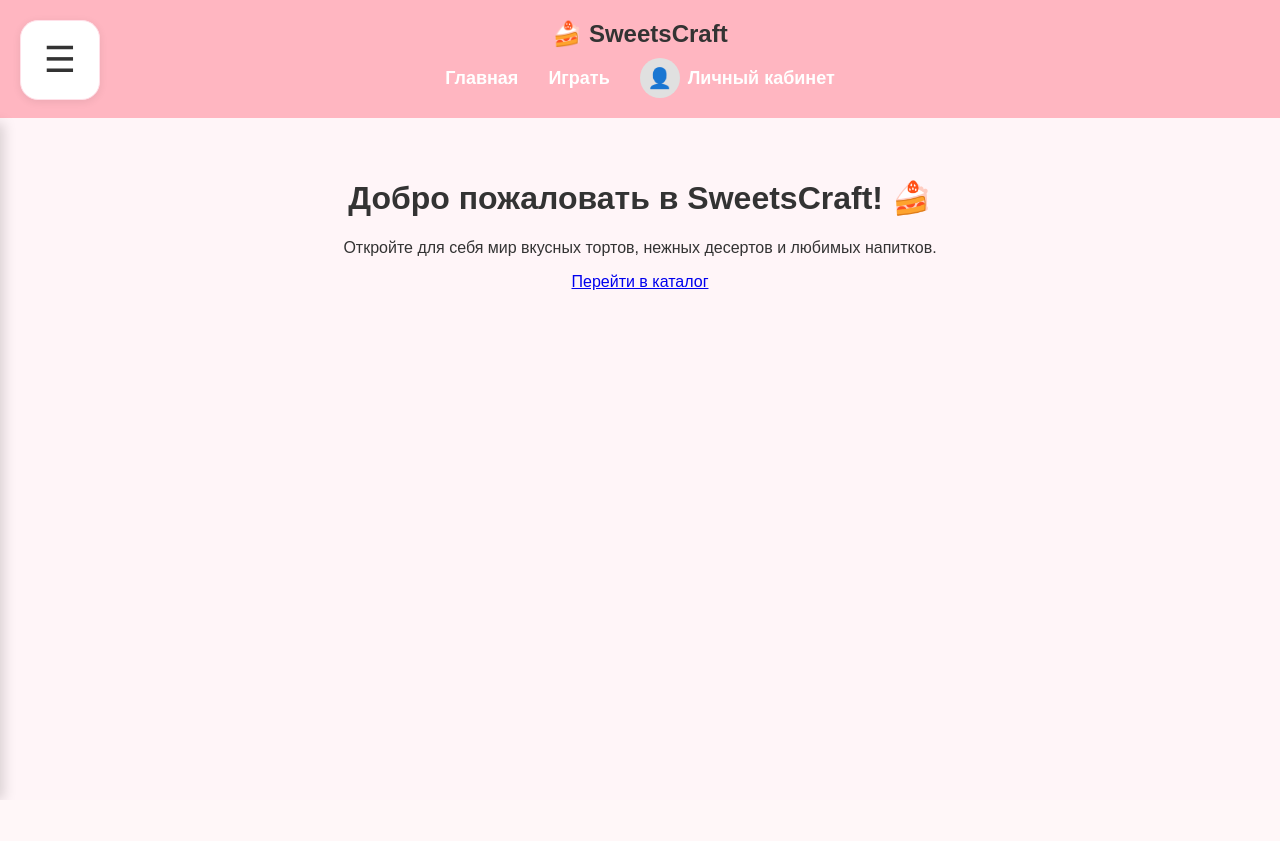
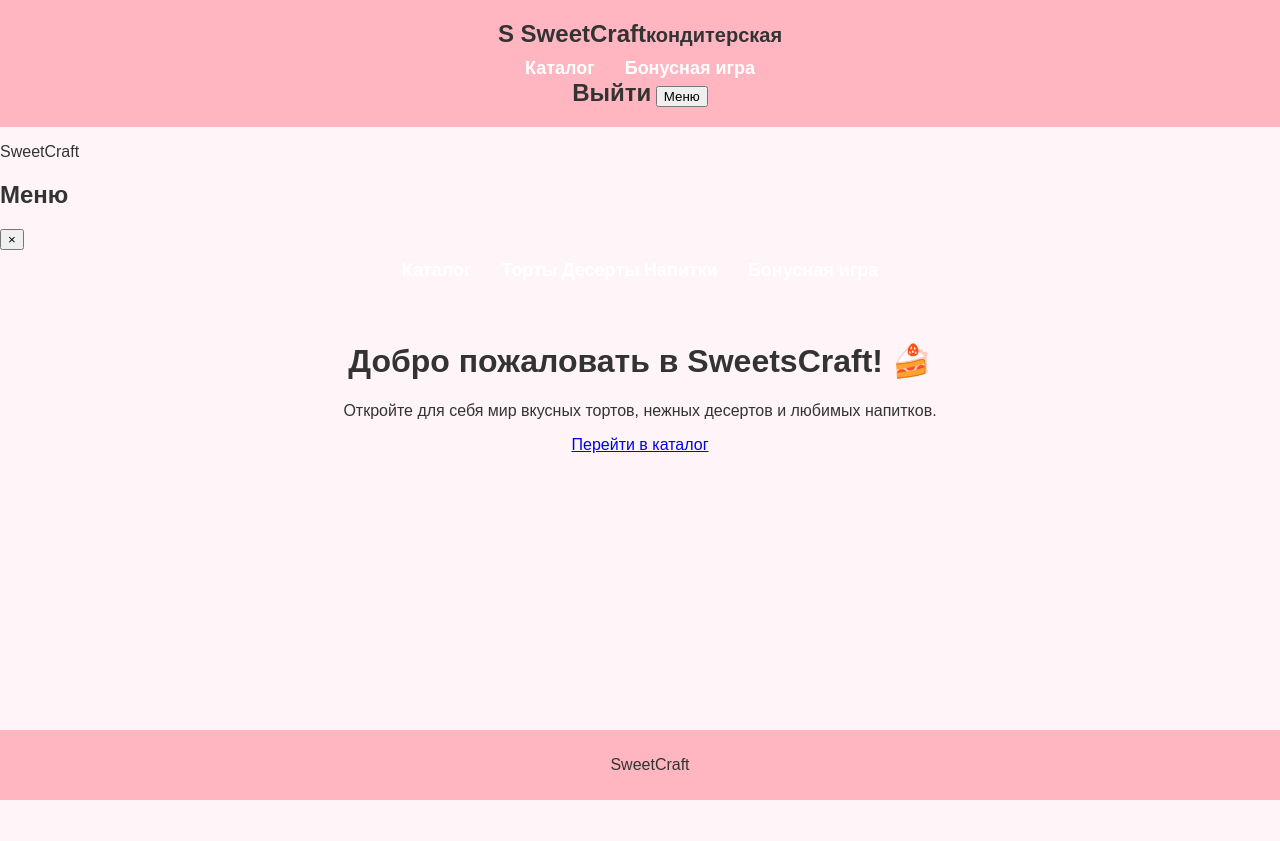
Before and after one commit to dergunovaai/SweetsCraft, a Django app: page / in a window 1280 px wide. Before the commit the page ends 800 px from the top, so only its background shows below. Run offline with Django 5.2, Linux system fonts and the light colour scheme; the visitor is signed in with stand-in values (Sample User, id 1).

Commit message:
Обновила оболочку и боковое меню

```diff
--- a/templates/base.html
+++ b/templates/base.html
@@ -1,77 +1,68 @@
-
 {% load static %}
 <!DOCTYPE html>
 <html lang="ru">
 <head>
     <meta charset="UTF-8">
-    <title>SweetsCraft - Магазин тортов</title>
+    <meta name="viewport" content="width=device-width, initial-scale=1">
+    <meta name="description" content="Авторские торты, десерты и напитки SweetCraft">
+    <title>{% block title %}SweetCraft — кондитерская{% endblock %}</title>
     <link rel="stylesheet" href="{% static 'css/style.css' %}">
-    <link rel="stylesheet" href="{% static 'css/sidebar.css' %}">
 </head>
 <body>
-
-    <input type="checkbox" id="menu-checkbox" class="menu-checkbox">
-
-    <label for="menu-checkbox" class="menu-button">
-        <span class="open-icon">☰</span>
-        <span class="close-icon">✕</span>
-    </label>
-
-    <header>
-        <a href="{% url 'index' %}">🍰 SweetsCraft</a>
-
-        <nav>
-            <a href="{% url 'index' %}">Главная</a>
-            <a href="{% url 'game' %}">Играть</a>
-
-            {% if user.is_authenticated %}
-                <a href="{% url 'profile' %}" class="profile-link">
-                    <span class="header-avatar">
-                        {% if user.profile.avatar %}
-                            <img src="{{ user.profile.avatar.url }}" alt="Аватар">
-                        {% else %}
-                            <span class="avatar-placeholder">👤</span>
-                        {% endif %}
-                    </span>
-                    Личный кабинет
-                </a>
-            {% else %}
-                <a href="{% url 'login' %}">Войти</a>
-                <a href="{% url 'register' %}">Регистрация</a>
-            {% endif %}
-        </nav>
+    <header class="site-header">
+        <div class="page-shell site-header__inner">
+            <a class="brand" href="{% url 'index' %}" aria-label="SweetCraft, на главную">
+                <span class="brand__mark" aria-hidden="true">S</span>
+                <span class="brand__text">SweetCraft<small>кондитерская</small></span>
+            </a>
+            <nav class="site-nav" aria-label="Основная навигация">
+                <a class="site-nav__link" href="{% url 'catalog' %}">Каталог</a>
+                <a class="site-nav__link" href="{% url 'game' %}">Бонусная игра</a>
+            </nav>
+            <div class="header-actions">
+                {% if user.is_authenticated %}
+                    <a class="header-action" href="{% url 'logout' %}">Выйти</a>
+                {% else %}
+                    <a class="header-action" href="{% url 'login' %}">Войти</a>
+                    <a class="header-action header-action--register" href="{% url 'register' %}">Регистрация</a>
+                {% endif %}
+                <button class="menu-toggle" id="menu-toggle" type="button" aria-controls="side-menu" aria-expanded="false" title="Открыть меню">
+                    <span class="menu-toggle__icon" aria-hidden="true"><i></i><i></i><i></i></span>
+                    <span>Меню</span>
+                </button>
+            </div>
+        </div>
     </header>
 
-    <aside class="side-menu">
-        <h2>Меню</h2>
-
-        <input type="checkbox" id="catalog-checkbox" class="catalog-checkbox">
-
-        <label for="catalog-checkbox" class="catalog-toggle">
-        Каталог <span class="catalog-arrow">⌄</span>
-        </label>
-
-        <div class="catalog-submenu">
-            <a href="{% url 'category' 'cakes' %}">Торты</a>
-            <a href="{% url 'category' 'desserts' %}">Десерты</a>
-            <a href="{% url 'category' 'coffee' %}">Кофе</a>
-            <a href="{% url 'category' 'drinks' %}">Напитки</a>
+    <div class="side-menu-backdrop" id="side-menu-backdrop" hidden></div>
+    <aside class="side-menu" id="side-menu" aria-label="Меню магазина" aria-hidden="true">
+        <div class="side-menu__header">
+            <div>
+                <p class="eyebrow">SweetCraft</p>
+                <h2>Меню</h2>
+            </div>
+            <button class="side-menu__close" id="menu-close" type="button" aria-label="Закрыть меню" title="Закрыть меню">×</button>
         </div>
-
-        {% if user.is_authenticated %}
-            <a href="{% url 'profile' %}">Личный кабинет</a>
-        {% else %}
-            <a href="{% url 'login' %}">Войти</a>
-            <a href="{% url 'register' %}">Регистрация</a>
-        {% endif %}
-
-        <a href="{% url 'game' %}">Бонусная игра</a>
+        <nav class="side-menu__nav" aria-label="Меню магазина">
+            <a class="side-menu__link" href="{% url 'catalog' %}" data-menu-link>Каталог</a>
+            <div class="side-menu__catalog-links">
+                <a href="{% url 'cakes' %}" data-menu-link>Торты</a>
+                <a href="{% url 'desserts' %}" data-menu-link>Десерты</a>
+                <a href="{% url 'drinks' %}" data-menu-link>Напитки</a>
+            </div>
+            <a class="side-menu__link" href="{% url 'game' %}" data-menu-link>Бонусная игра</a>
+        </nav>
     </aside>
 
-    <main>
-        {% block content %}
-        {% endblock %}
+    <main class="page-shell page-main">
+        {% block content %}{% endblock %}
     </main>
 
+    <footer class="site-footer">
+        <div class="page-shell site-footer__inner">
+            <p>SweetCraft</p>
+        </div>
+    </footer>
+    <script src="{% static 'js/menu.js' %}"></script>
 </body>
 </html>
```
Also changed, not shown: static/js/menu.js (added, +43 -0 lines).
